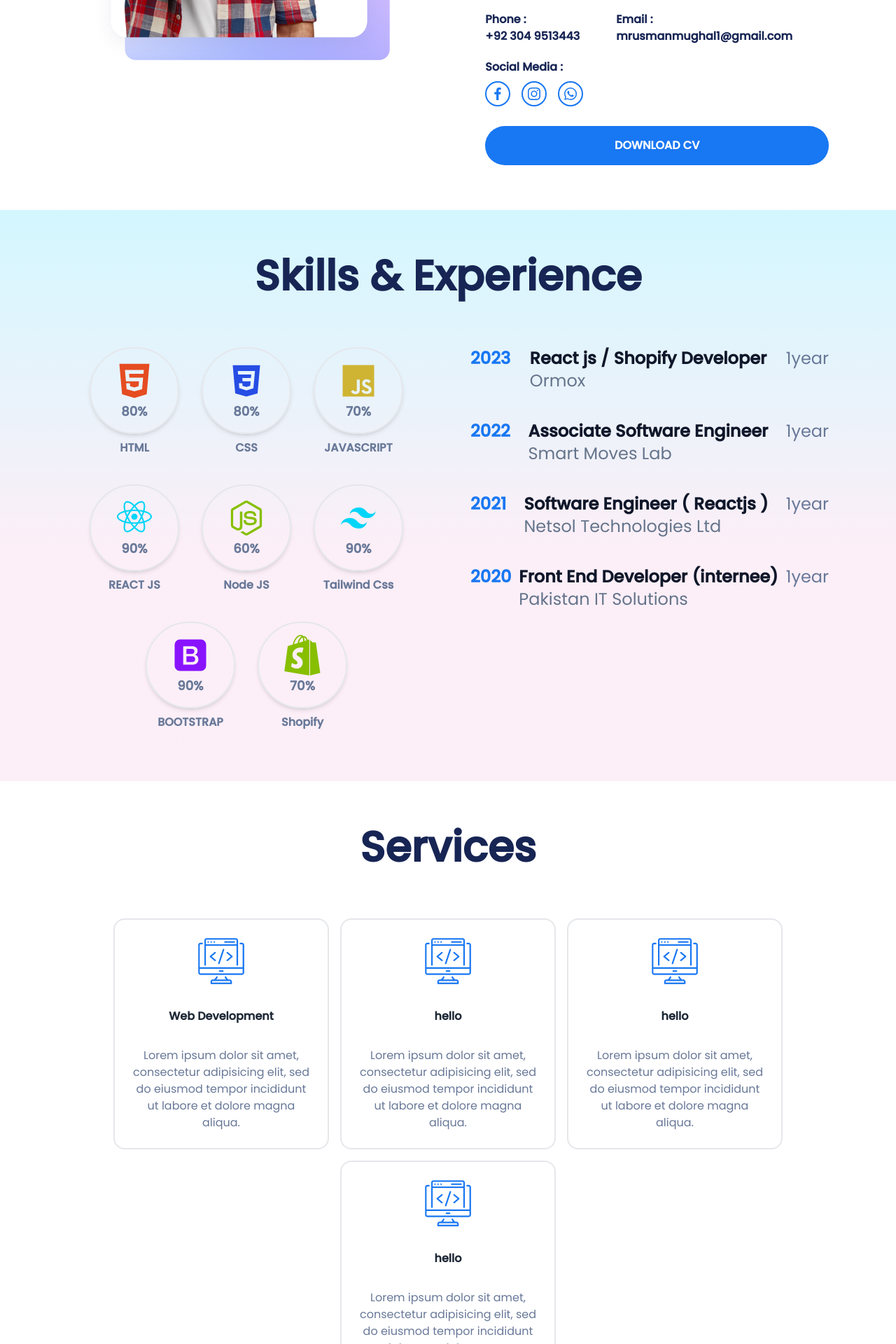
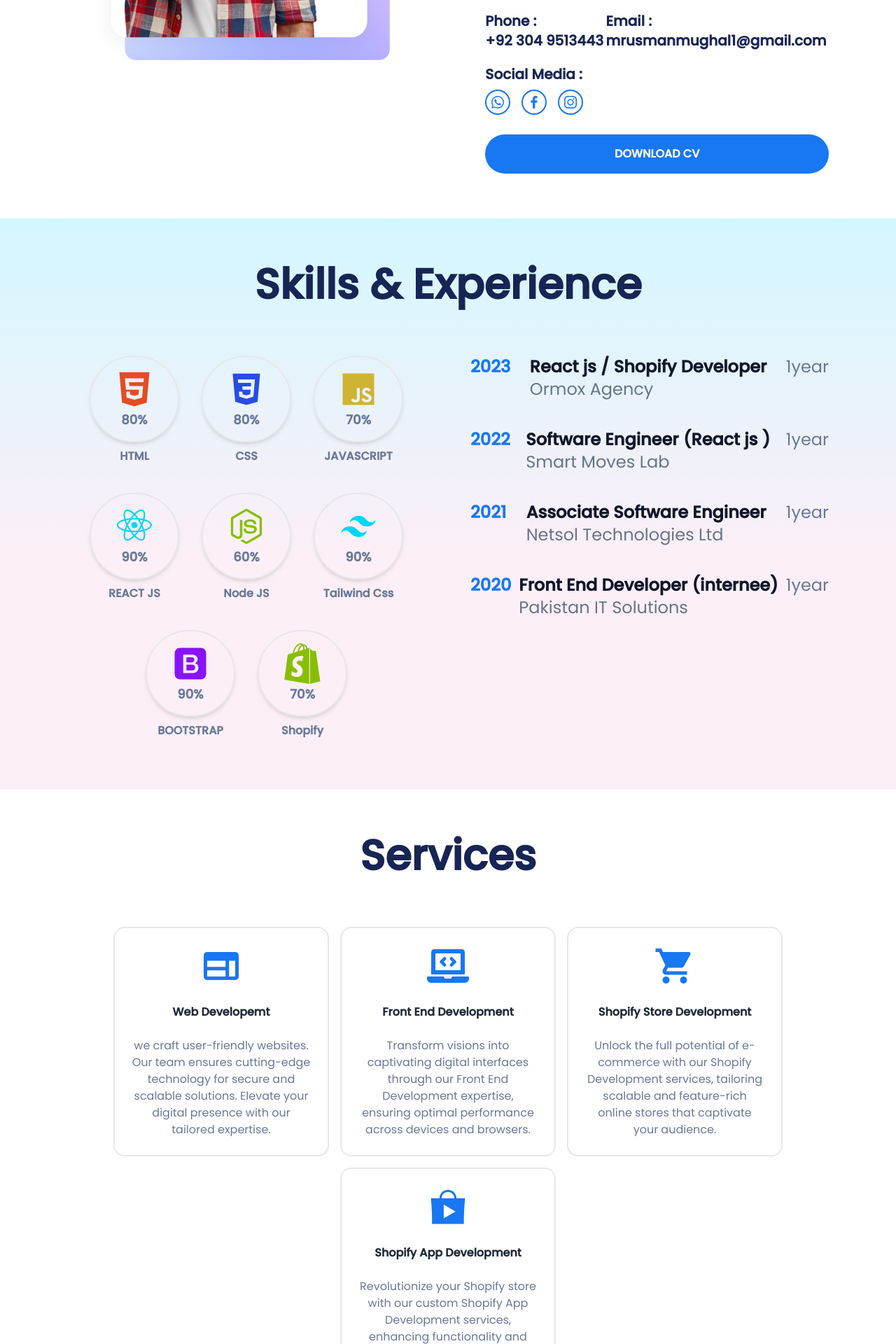
Before and after one commit to mrusmanmughal1/Portfolio-Design-1, a React (Vite) app: page / in a window 1280 px wide. Shown: the part 1460-3380 px from the top of the page at 70% size. Built offline with nearby package versions, Linux system fonts and the light colour scheme.

Commit message:
content-uploaded

```diff
--- a/src/App.jsx
+++ b/src/App.jsx
@@ -1,12 +1,10 @@
 import { BrowserRouter, Routes ,Route } from "react-router-dom";
-import Home from "./pages/Home";
-import Contact from "./pages/Contact";
+import Main from "./pages/Main";
 const App = () => {
   return (
     <BrowserRouter>
       <Routes>
-        <Route path="/" element={<Home />} />
-        <Route path="/hello" element={<Contact />} />
+        <Route path="/" element={<Main />} />
       </Routes>
     </BrowserRouter>
   );
--- a/src/components/Aboutme.jsx
+++ b/src/components/Aboutme.jsx
@@ -1,5 +1,6 @@
 import Img from "../assets/aboutme.png"
 import Icons from "./Icons";
+import cv from "../assets/usman2024.pdf"
 const Aboutme = ({mode}) => {
   return (
     <section id="about-me" className="py-16">
@@ -14,14 +15,14 @@ const Aboutme = ({mode}) => {
           <div className="md:w-1/2 flex flex-col gap-5 px-8 md:py-0 pt-10">
             <div className="text-xl font-semibold text-bluecolor tracking-widest">MY INTRO</div>
             <div className="text-4xl text-blue-950">I am <span className="md:text-6xl text-4xl font-semibold"> M Usman, </span></div>
-            <div className="md:text-2xl text-lg text-slate-600 ">A Front End Developer Based in Pakistan</div>
-            <div className="leading-8 text-lg text-justify">
-            I design and develop services for customers of all sizes, specializing in creating stylish, modern websites, web services and online stores. My passion is to design digital user experiences through the bold interface and meaningful interactions. Check out my Portfolio.
+            <div className="md:text-2xl text-lg text-slate-600  font-semibold ">A Front End Developer Based in Pakistan</div>
+            <div className="leading-8 text-xl text-justify capitalize font-sans ">
+             I design and develop services for customers of all sizes, specializing in creating stylish, modern websites, web services and online stores. My passion is to design digital user experiences through the bold interface and meaningful interactions.
             <br />
-            <br />
-          I like work with new people. New people new Experiences.
+            <br/>
+          I like working with new people. New people new Experiences.
             </div>
-            <div className={`flex flex-col gap-2 md:gap-0 md:flex-row justify-between   ${mode ? "text-white":'text-blue-950'}`}>
+            <div className={`flex flex-col gap-2 text-xl md:gap-0 md:flex-row justify-between   ${mode ? "text-white":'text-blue-950'}`}>
               <div className="font-semibold">
                 <h1 >Phone :</h1>
                 <p>+92 304 9513443 </p>
@@ -32,11 +33,11 @@ const Aboutme = ({mode}) => {
               </div>
               <div></div>
             </div>
-            <div className="font-semibold text-blue-950">
+            <div className="font-semibold text-xl text-blue-950">
               <p>Social Media : </p>
                 <Icons/>
               </div>
-            <button className="btn_shadow text-white bg-bluecolor font-semibold py-4 px-2">DOWNLOAD CV </button>
+            <a href={cv} className="btn_shadow text-white text-center bg-bluecolor font-semibold py-4 px-2" download={true}>DOWNLOAD CV </a>
           </div>
         </div>
       </div>
--- a/src/components/Footer.jsx
+++ b/src/components/Footer.jsx
@@ -1,13 +1,17 @@
-import Icons from "./Icons"
-import Logo from "./Logo"
+import Icons from "./Icons";
+import Logo from "./Logo";
 
 const Footer = () => {
   return (
     <div className="flex justify-between py-8   px-4 md:flex-row  gap-10 footer">
-       <div className="flex items-center gap-4 md:font-normal text-sm"> <Logo/> © Copyright 2023 | All Rights Reserved </div>
-       <Icons/>
+      <div className="flex items-center gap-4 md:font-normal text-sm">
+        {" "}
+        <Logo /> © Copyright 2024 | All Rights Reserved{" "}
+        <br />
+      </div>
+      <Icons />
     </div>
-  )
-}
+  );
+};
 
-export default Footer
+export default Footer;
--- a/src/components/Icons.jsx
+++ b/src/components/Icons.jsx
@@ -1,9 +1,36 @@
-import {BiLogoFacebook , BiLogoInstagram , BiLogoWhatsapp} from 'react-icons/bi'
+import {
+  BiLogoFacebook,
+  BiLogoInstagram,
+  BiLogoWhatsapp,
+} from "react-icons/bi";
 const Icons = () => {
   return (
-    <div className="flex gap-4 text-4xl py-2 "> <BiLogoFacebook className="F-icons"/> <BiLogoInstagram className="F-icons"/> <BiLogoWhatsapp className="F-icons"/> </div>
+    <div className="flex gap-4 text-4xl py-2 ">
+      <a href="https://wa.me/+923049513443
+      "
+      rel="noreferrer"
+      target="_blank"
+      >
+      <BiLogoWhatsapp className="F-icons" />
+      </a>
+      <a
+        href="
+      https://web.facebook.com/mrusmanmughal1
+      "
+      target="_blank"
+      >
+      <BiLogoFacebook className="F-icons" />
+      </a>
+      <a href="https://www.instagram.com/mrusmanmughal/"
+         rel="noreferrer"
+         target="_blank"
+      >
 
-  )
-}
+      <BiLogoInstagram className="F-icons" />
+      </a>
 
-export default Icons
+    </div>
+  );
+};
+
+export default Icons;
--- a/src/components/Services.jsx
+++ b/src/components/Services.jsx
@@ -1,27 +1,30 @@
-import icon1 from "../assets/services/icon-1.png";
+import { IoMdAppstore } from "react-icons/io";
+import { MdOutlineWeb } from "react-icons/md";
+import { FaLaptopCode } from "react-icons/fa";
+import { MdLocalGroceryStore } from "react-icons/md";
 const Services = () => {
     const Services= [{
-        icon:icon1,
-        title:'Web Development',
-        Descrption :" Lorem ipsum dolor sit amet, consectetur adipisicing elit, sed do eiusmod tempor incididunt ut labore et dolore magna aliqua. "
+        icon:<MdOutlineWeb/>,
+        title:'Web Developemt',
+        Descrption :"we craft user-friendly websites. Our team ensures cutting-edge technology for secure and scalable solutions. Elevate your digital presence with our tailored expertise."
 
     },
     {
-        icon:'logo ',
-        title:' hello',
-        Descrption :"  Lorem ipsum dolor sit amet, consectetur adipisicing elit, sed do eiusmod tempor incididunt ut labore et dolore magna aliqua. "
+        icon:<FaLaptopCode/>,
+        title:'Front End Development',
+        Descrption :"Transform visions into captivating digital interfaces through our Front End Development expertise, ensuring optimal performance across devices and browsers."
 
     },
     {
-        icon:'logo ',
-        title:' hello',
-        Descrption :"  Lorem ipsum dolor sit amet, consectetur adipisicing elit, sed do eiusmod tempor incididunt ut labore et dolore magna aliqua. "
+        icon:<MdLocalGroceryStore />,
+        title:'Shopify Store Development',
+        Descrption :"Unlock the full potential of e-commerce with our Shopify Development services, tailoring scalable and feature-rich online stores that captivate your audience."
 
     },
     {
-        icon:'logo ',
-        title:' hello',
-        Descrption :"  Lorem ipsum dolor sit amet, consectetur adipisicing elit, sed do eiusmod tempor incididunt ut labore et dolore magna aliqua. "
+        icon:<IoMdAppstore />,
+        title:'Shopify App Development',
+        Descrption :"Revolutionize your Shopify store with our custom Shopify App Development services, enhancing functionality and addressing unique business needs."
 
     }
 ]
@@ -32,14 +35,14 @@ const Services = () => {
         </div>
         <div className="flex justify-center gap-8 md:gap-4 flex-wrap ">
                 { Services.map((val,i)=>{
-                    const {  title, Descrption}=val;
+                    const {  title, Descrption , icon}=val;
                     return (
-                    <div key={i} className="  border-2 rounded-2xl  p-6 hover:shadow-xl text-center hover:translate-y-3 transition-all duration-700 ">
-                      <div className="flex justify-center">
-                        <img src={icon1}/>
+                    <div key={i} className="border-2 rounded-2xl  p-6 hover:shadow-xl   hover:translate-y-3 transition-all duration-700 ">
+                      <div className="flex justify-center text-6xl text-bluecolor">
+                        {icon}
                         </div>
-                        <h1 className="py-8 text-gray-800 font-semibold">{title}</h1>
-                        <p className="w-64">{Descrption}</p>
+                        <h1 className="py-6 text-gray-800 font-semibold text-center">{title}</h1>
+                        <p className="w-64 text-center">{Descrption}</p>
                     </div>
                      )
                 })}
--- a/src/components/Skills.jsx
+++ b/src/components/Skills.jsx
@@ -70,19 +70,19 @@ const Experience = [
   {
     year: 2023,
     designation: "React js / Shopify Developer         ",
-    Company: "Ormox ",
+    Company: "Ormox Agency  ",
     duration: "1year",
   },
   {
     year: 2022,
-    designation: "Associate Software Engineer",
+    designation: "Software Engineer (React js )",
     Company: "Smart Moves Lab ",
     duration: "1year",
   },
 
   {
     year: 2021,
-    designation: "Software Engineer ( Reactjs )",
+    designation: "Associate Software Engineer  ",
     Company: "Netsol Technologies Ltd",
     duration: "1year",
   },
--- a/src/pages/Contact.jsx
+++ /dev/null
@@ -1,8 +0,0 @@
-
-const Contact = () => {
-  return (
-    <div>Contact</div>
-  )
-}
-
-export default Contact
--- a/src/pages/Home.jsx
+++ b/src/pages/Main.jsx
@@ -6,11 +6,11 @@ import HeaderMain from "../components/HeaderMain";
 import Loader from "../components/Loader";
 import Services from "../components/Services";
 import Skills from "../components/Skills";
-import Projects from "./../components/Projects";
+import Projects from "../components/Projects";
 import  {ModeContext}  from "../Context/ModeContext";
 import Testimonials from "../components/Testimonials";
 
-const Home = () => {
+const Main = () => {
 const {mode} = useContext(ModeContext);
 
   return (
@@ -34,4 +34,4 @@ const {mode} = useContext(ModeContext);
   );
 };
 
-export default Home;
+export default Main;
```
Also changed, not shown: 1 other file (tests, documents, lock files or other folders).
